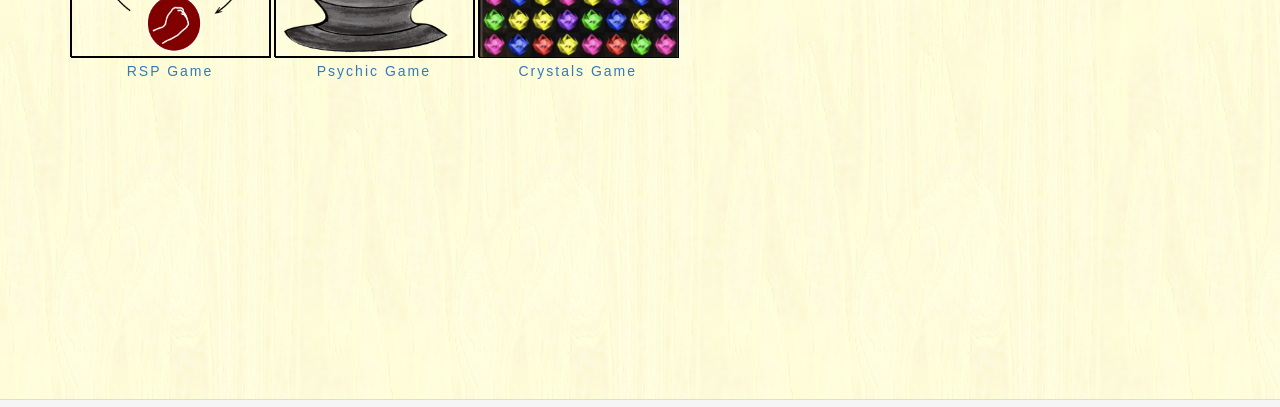
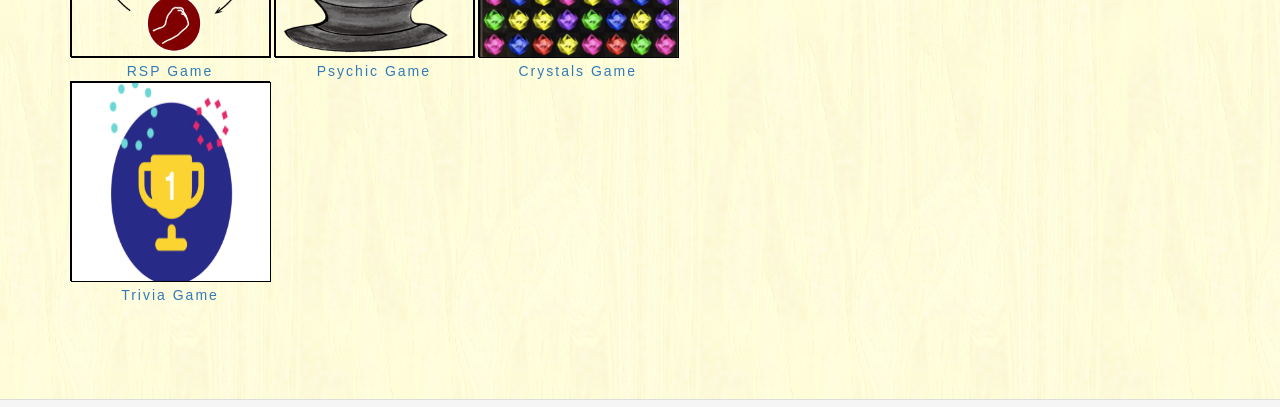
Before and after one commit to xhrsteven/Bootstrap-Portfolio, a plain HTML site: page portfolio.html in a window 1280 px wide. Shown: the part 285-692 px from the top of the page. Drawn offline with nearby package versions, Linux system fonts and the light colour scheme.

Commit message:
update~~~

```diff
--- a/css/main.css
+++ b/css/main.css
@@ -1,5 +1,6 @@
 body{
     background-image: url(../img/light-veneer.png);
+    height: 100%;
 }
 #connect,#inserted{
     /* background-image: url(../img/circles-light.png); */
@@ -37,7 +38,7 @@ h1{
     width: 200px;
     height: 150px;
 }
-#rsp,#psychic,#crystals{
+#rsp,#psychic,#crystals,#trivia{
 	width: 200px;
 	height: 200px;
 	border: 1px solid black;
--- a/portfolio.html
+++ b/portfolio.html
@@ -37,6 +37,10 @@
                     <div id="crystals">
                         <img id="crystals" src="img/crystalsgame.png" alt="crystals">
                         <a href="https://xhrsteven.github.io/CrystalsColletorGame/"><p>Crystals Game</p></a>
+                    </div>
+                    <div id="trivia">
+                        <img id="trivia" src="img/triviagame.png" alt="trivia">
+                        <a href="https://xhrsteven.github.io/TriviaGame/"><p>Trivia Game</p></a>
                     </div>
                 </div>
             </div>
```
Also changed, not shown: img/triviagame.png (added), 1 other file.
